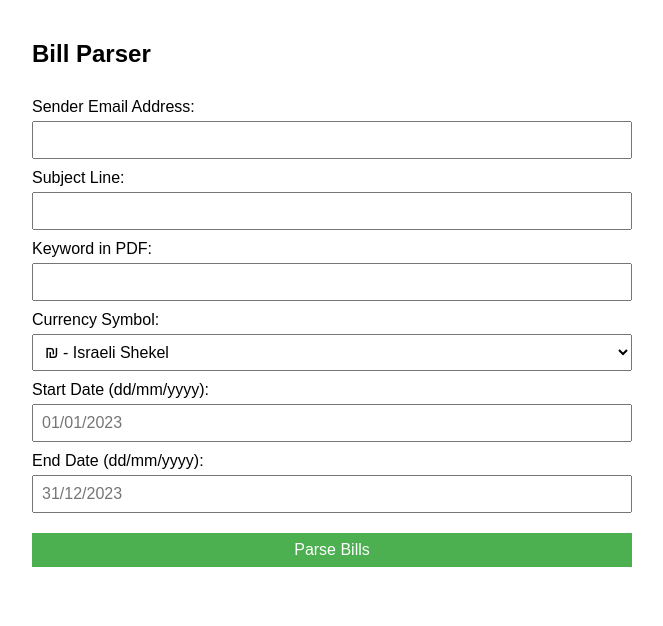
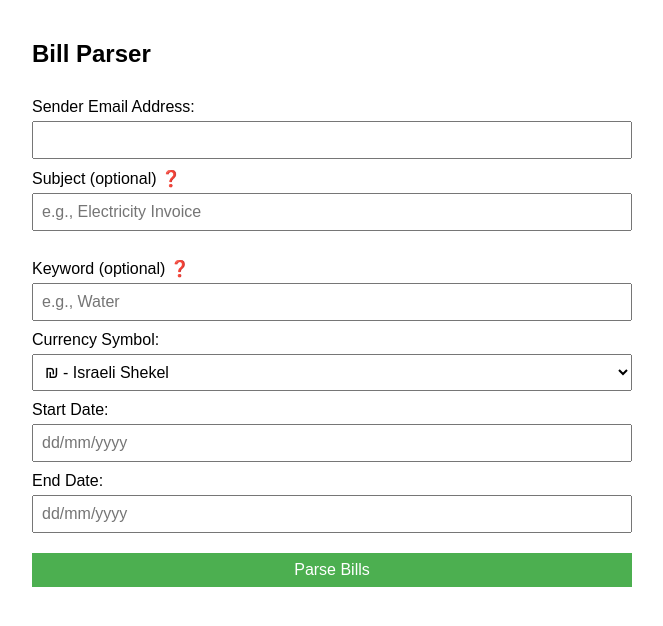
Before and after one commit to shlomoPearl/Useful-Program, a Flask app: page / in a window 1280 px wide. Shown: the top 626 px of the page, without its empty margins (308-971 px from the left). Run offline with Flask 3, Linux system fonts and the light colour scheme.

Commit message:
edit the html and add js script to validate the date. and make the 'subject' and 'keyword' not requierd

```diff
--- a/graph_plot.py
+++ b/graph_plot.py
@@ -25,5 +25,5 @@ class PatymentGraph:
         plt.title(self.title)
         plt.grid(False)
         # plt.show(
-        plt.savefig('2024.png')
+        plt.savefig('2024_2.png')
         plt.close()
--- a/main.py
+++ b/main.py
@@ -20,16 +20,13 @@ def index():
         start_date = request.form.get("start_date")
         end_date = request.form.get("end_date")
 
-        if not all([email_address, subject, start_date, end_date, currency]):
+        if not all([email_address, start_date, end_date, currency]):
             return "Missing required form fields.", 400
 
         try:
-            # credentials_path = "credentials.json"
-
             gmail_obj = Gmail(
                 address=email_address,
                 subject=subject,
-                key_word=keyword,
                 date_range=[start_date, end_date],
             )
             # gmail_obj.credentials = credentials_path
@@ -37,7 +34,7 @@ def index():
             attachments = gmail_obj.search_mail(creds)
 
             bill_obj = ReadBill(attachments, currency)
-            bill_dict = bill_obj.parser(keyword, )
+            bill_dict = bill_obj.parser(keyword)
             graph = PatymentGraph(bill_dict)
             # plt.figure(figsize=(10, 6))
             graph.plot_graph()
--- a/templates/index.html
+++ b/templates/index.html
@@ -40,11 +40,64 @@
         <label for="email">Sender Email Address:</label>
         <input type="email" id="email" name="email" required>
 
-        <label for="subject">Subject Line:</label>
-        <input type="text" id="subject" name="subject" required>
+        <style>
+          .tooltip {
+            position: relative;
+            display: inline-block;
+            cursor: pointer;
+            color: #007bff;
+          }
 
-        <label for="keyword">Keyword in PDF:</label>
-        <input type="text" id="keyword" name="keyword" required>
+          .tooltip .tooltiptext {
+            visibility: hidden;
+            width: 280px;
+            background-color: #333;
+            color: #fff;
+            text-align: left;
+            padding: 10px;
+            border-radius: 6px;
+            position: absolute;
+            z-index: 1;
+            bottom: 125%; /* Position above the icon */
+            left: 50%;
+            margin-left: -140px;
+            opacity: 0;
+            transition: opacity 0.3s;
+          }
+
+          .tooltip:hover .tooltiptext {
+            visibility: visible;
+            opacity: 1;
+          }
+        </style>
+
+<!--        <label for="subject">Subject Line:</label>-->
+<!--        <input type="text" id="subject" name="subject">-->
+
+<!--        <label for="keyword">Keyword in PDF:</label>-->
+<!--        <input type="text" id="keyword" name="keyword">-->
+
+        <label for="subject">Subject (optional)
+          <span class="tooltip">❓
+            <span class="tooltiptext">
+              Filter emails by subject. Useful if the same sender emails multiple types of invoices. Example: "Water Bill".
+            </span>
+          </span>
+        </label>
+        <input type="text" id="subject" name="subject" placeholder="e.g., Electricity Invoice">
+
+        <br>
+
+        <label for="keyword">Keyword (optional)
+          <span class="tooltip">❓
+            <span class="tooltiptext">
+              Filter invoice content by keyword. Useful if one invoice includes several services. Example: "Maintenance".
+            </span>
+          </span>
+        </label>
+        <input type="text" id="keyword" name="keyword" placeholder="e.g., Water">
+
+
 
         <label for="currency">Currency Symbol:</label>
         <select name="currency" id="currency" required>
@@ -57,13 +110,77 @@
             <option value="₩">₩ - South Korean Won</option>
         </select>
 
-        <label for="start_date">Start Date (dd/mm/yyyy):</label>
-        <input type="text" id="start_date" name="start_date" placeholder="01/01/2023" required>
+       <label for="start_date">Start Date:</label>
+        <input type="text" id="start_date" name="start_date" required placeholder="dd/mm/yyyy">
+        <div id="start_error" style="color: red; font-size: 12px;"></div>
 
-        <label for="end_date">End Date (dd/mm/yyyy):</label>
-        <input type="text" id="end_date" name="end_date" placeholder="31/12/2023" required>
+        <label for="end_date">End Date:</label>
+        <input type="text" id="end_date" name="end_date" required placeholder="dd/mm/yyyy">
+        <div id="end_error" style="color: red; font-size: 12px;"></div>
 
         <button type="submit">Parse Bills</button>
     </form>
+<script>
+function isValidDateFormat(val) {
+  // Match pattern: dd/mm/yyyy
+  const regex = /^(\d{2})\/(\d{2})\/(\d{4})$/;
+  const match = val.match(regex);
+  if (!match) return false;
+
+  const [_, dd, mm, yyyy] = match.map(Number);
+
+  const date = new Date(yyyy, mm - 1, dd);
+  return (
+    date.getFullYear() === yyyy &&
+    date.getMonth() === mm - 1 &&
+    date.getDate() === dd
+  );
+}
+
+function formatDateInput(input, errorElementId) {
+  let key = input.dataset.lastKey;
+  let val = input.value.replace(/\D/g, ""); // Remove all non-digits
+
+  // Let backspace act naturally
+  if (key === "Backspace") {
+    input.dataset.lastKey = "";
+    return;
+  }
+
+  if (val.length >= 3 && val.length <= 4) {
+    val = val.slice(0, 2) + "/" + val.slice(2);
+  } else if (val.length > 4) {
+    val = val.slice(0, 2) + "/" + val.slice(2, 2 + 2) + "/" + val.slice(4, 8);
+  }
+
+  input.value = val;
+
+  const errorElem = document.getElementById(errorElementId);
+  if (val.length === 10 && !isValidDateFormat(val)) {
+    errorElem.textContent = "⚠ Invalid date";
+  } else {
+    errorElem.textContent = "";
+  }
+}
+
+document.addEventListener("DOMContentLoaded", function () {
+  const startInput = document.getElementById("start_date");
+  const endInput = document.getElementById("end_date");
+
+  [startInput, endInput].forEach(input => {
+    input.addEventListener("keydown", e => {
+      input.dataset.lastKey = e.key;
+    });
+    input.addEventListener("input", () => {
+      formatDateInput(input, input.id === "start_date" ? "start_error" : "end_error");
+    });
+
+    // Add native date picker fallback
+    input.setAttribute("type", "text");
+    input.setAttribute("pattern", "\\d{2}/\\d{2}/\\d{4}");
+  });
+});
+</script>
+
 </body>
 </html>
```
Also changed, not shown: gmail.py (+14 -13 lines).
